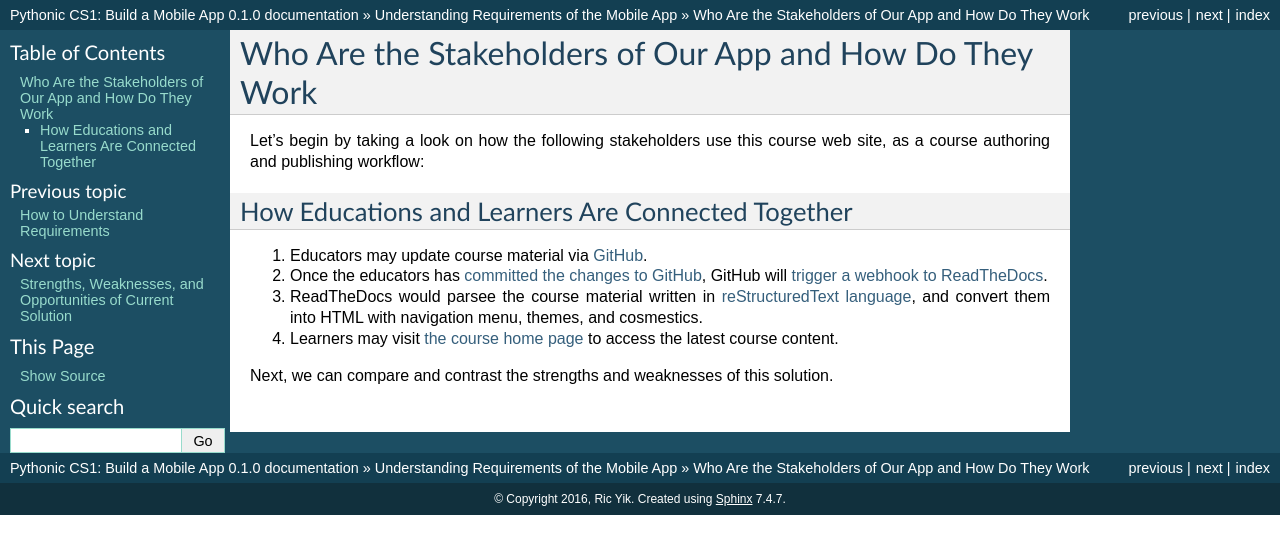
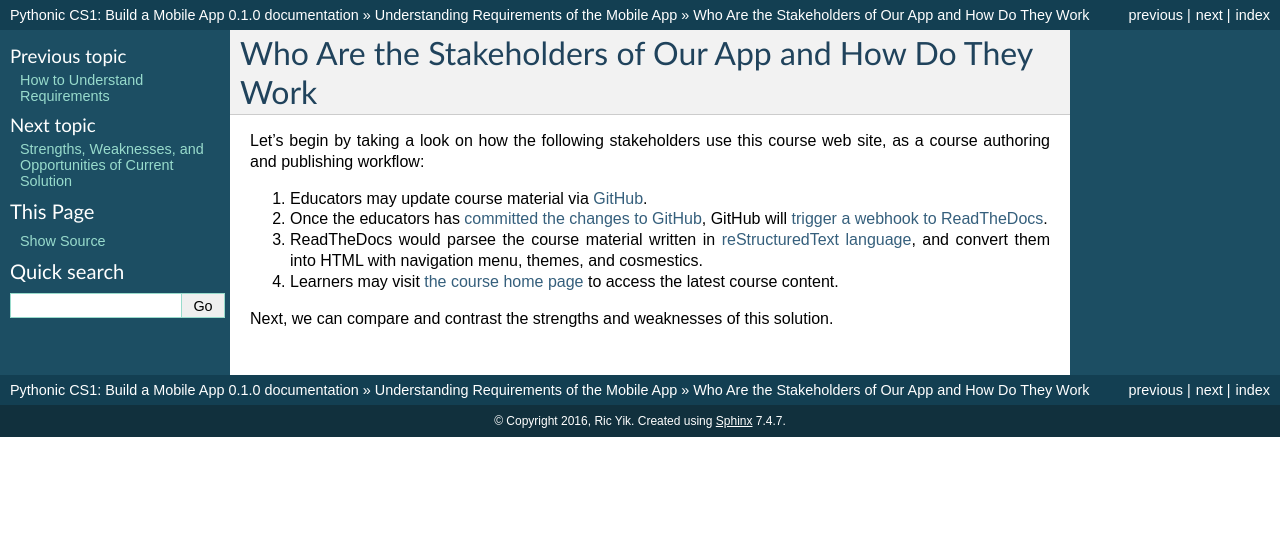
Before and after one commit to Aashritha27/mobileapp.course, a Sphinx documentation site: the page built from docs/who-are-the-stakeholders-of-our-app-and-how-do-they-work.rst, in a window 1280 px wide. Shown: the top 554 px of the page. Built offline with Sphinx 7.4.7, drawn with Linux system fonts in a browser that asks for light colours.

Commit message:
Simplify

```diff
--- a/docs/who-are-the-stakeholders-of-our-app-and-how-do-they-work.rst
+++ b/docs/who-are-the-stakeholders-of-our-app-and-how-do-they-work.rst
@@ -3,10 +3,6 @@ Who Are the Stakeholders of Our App and How Do They Work
 ========================================================
 
 Let's begin by taking a look on how the following stakeholders use this course web site, as a course authoring and publishing workflow:
-
-~~~~~~~~~~~~~~~~~~~~~~~~~~~~~~~~~~~~~~~~~~~~~~~~~~
-How Educations and Learners Are Connected Together
-~~~~~~~~~~~~~~~~~~~~~~~~~~~~~~~~~~~~~~~~~~~~~~~~~~
 
 #. Educators may update course material via `GitHub <https://github.com/pythonicbridge/mobileapp.course/tree/master/docs>`_.
 #. Once the educators has `committed the changes to GitHub <https://help.github.com/articles/editing-files-in-your-repository/>`_, GitHub will `trigger a webhook to ReadTheDocs <http://docs.readthedocs.io/en/latest/webhooks.html>`_.
```
